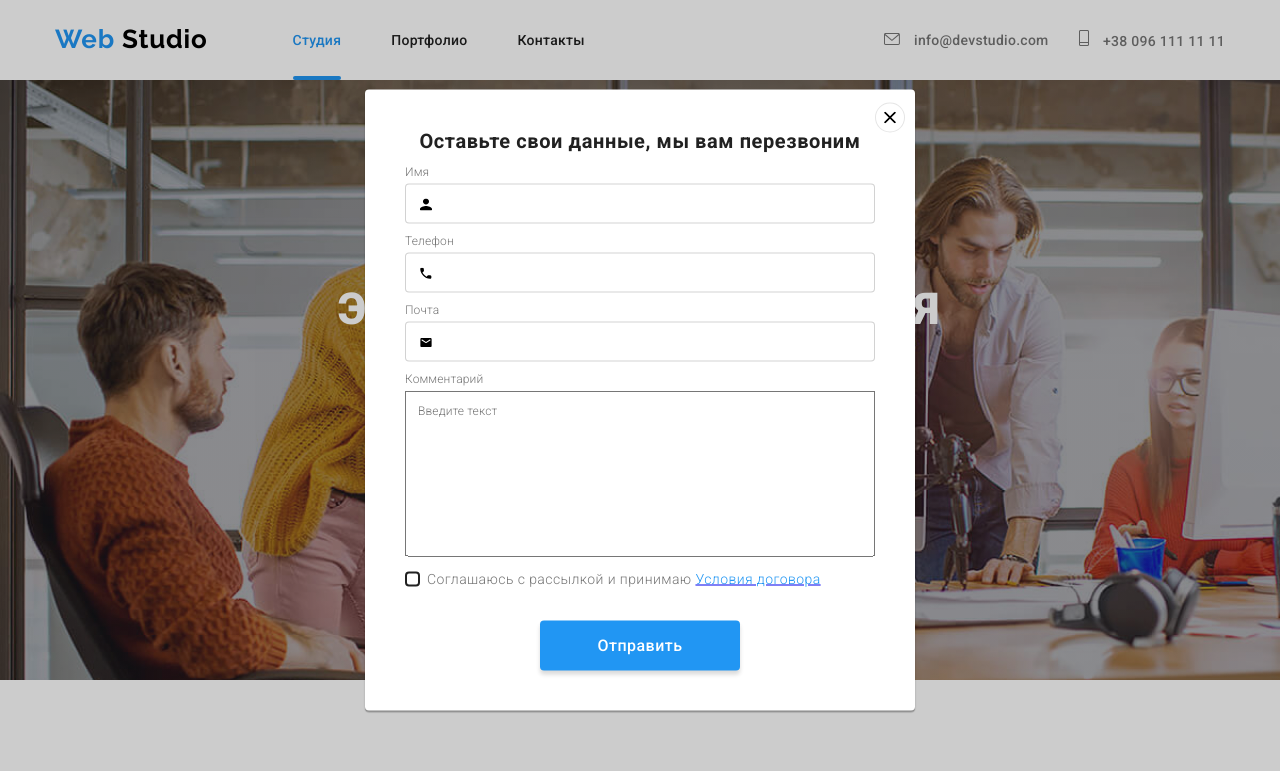
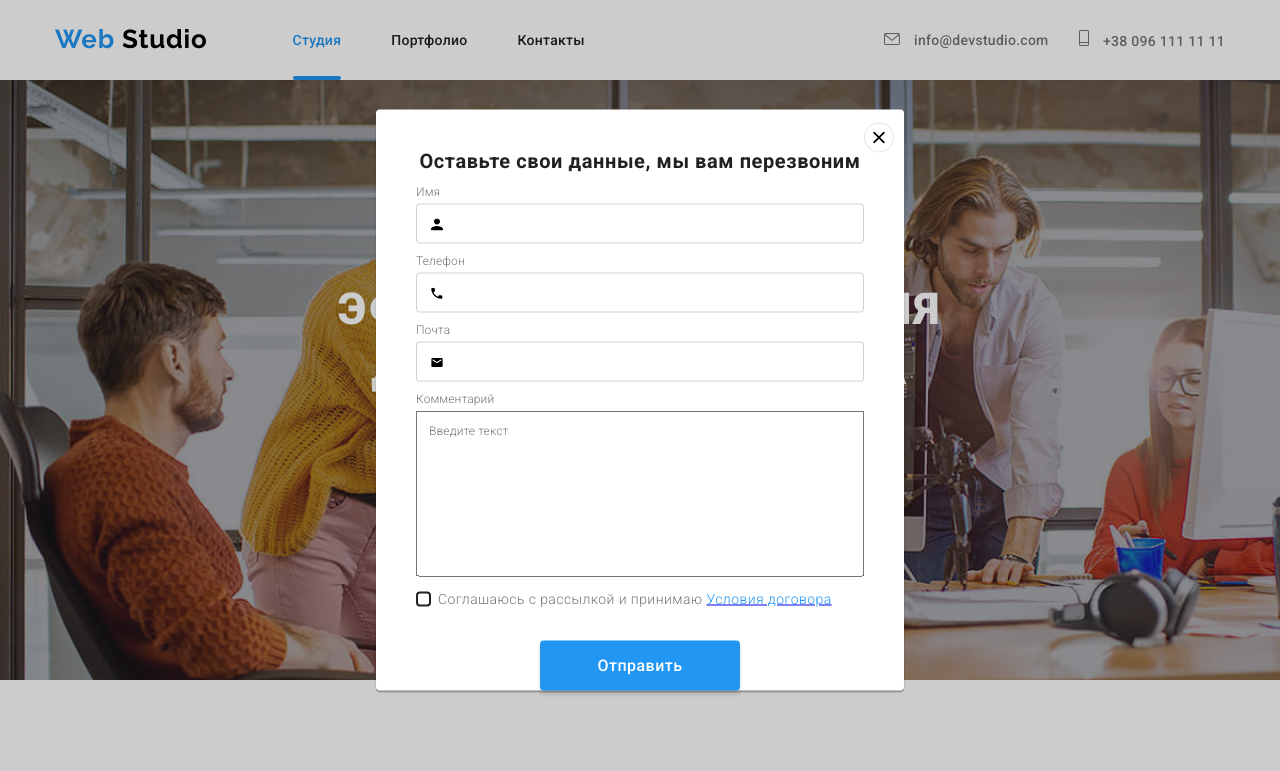
Before and after one commit to BohdanKoshmidko/goit-markup-hw-06, a plain HTML site: page index.html in a window 1280 px wide. Both pictures are taken after a click on the button "Заказать услугу". Shown: the top 771 px of the page. Drawn offline with nearby package versions, Linux system fonts and the light colour scheme.

Commit message:
изменил размер модалки

```diff
--- a/css/styles.css
+++ b/css/styles.css
@@ -853,7 +853,8 @@ button {
 
   padding: 40px;
 
-  width: 550px;
+  width: 528px;
+  height: 581px;
   background-color: #FFFFFF;
   box-shadow: 0px 1px 3px rgba(0, 0, 0, 0.12), 0px 1px 1px rgba(0, 0, 0, 0.14), 0px 2px 1px rgba(0, 0, 0, 0.2);
   border-radius: 4px;
```
